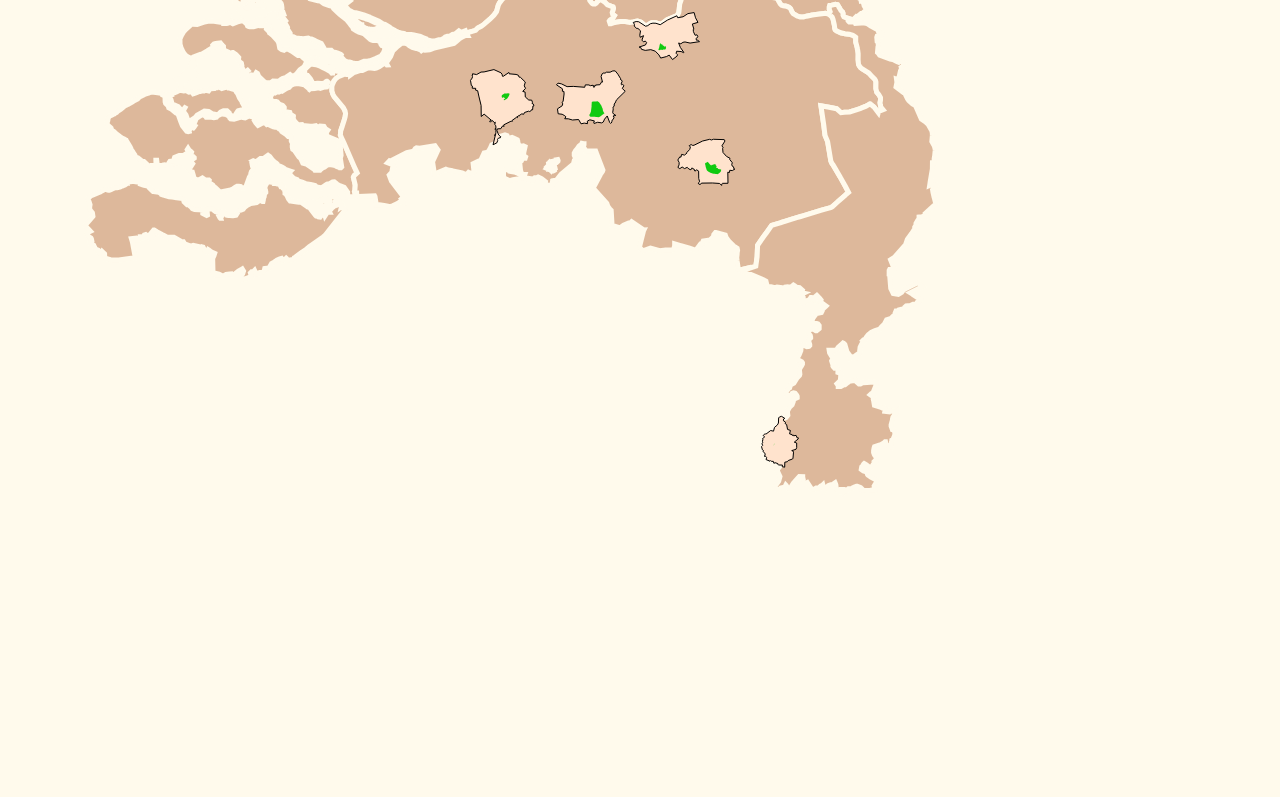
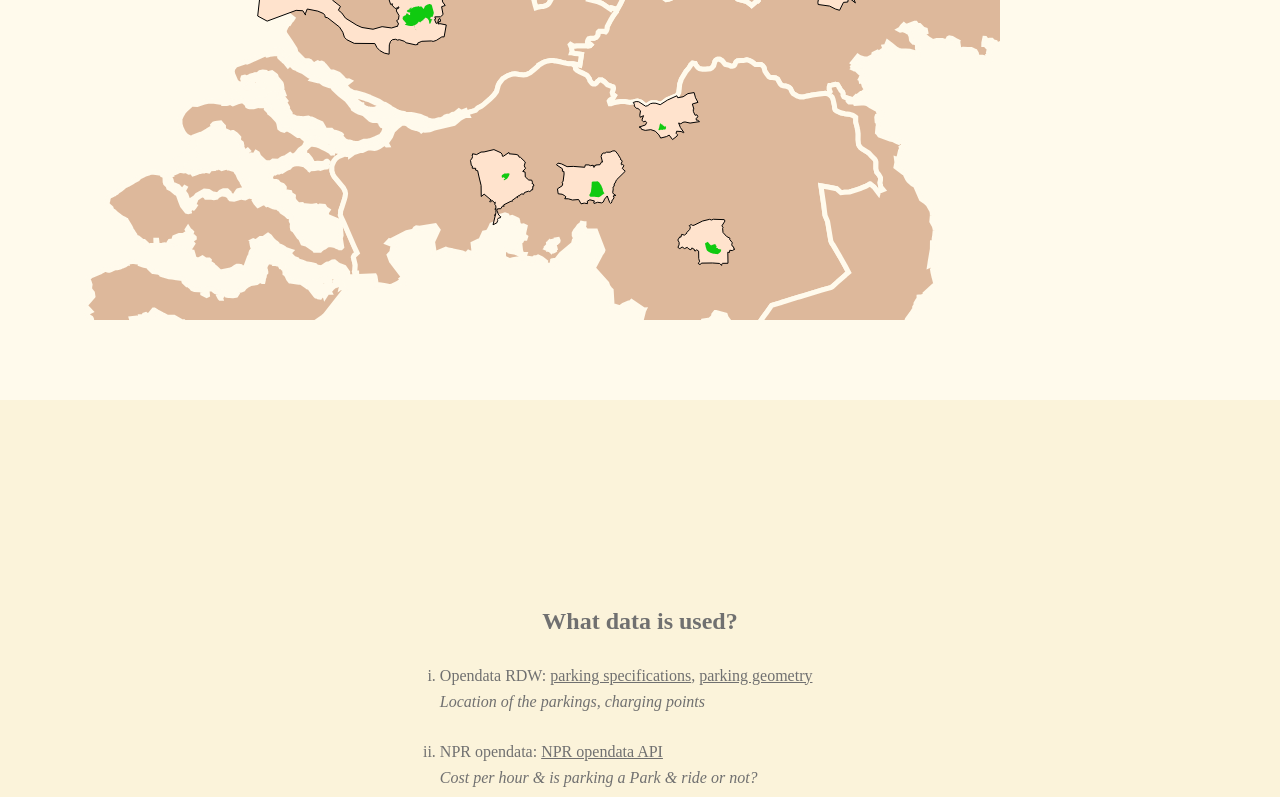
Before and after one commit to StanBankras/frontend-applications, a Svelte app: page / in a window 1280 px wide. Shown: the part 2000-2797 px from the top of the page. Before the commit the page ends 2504 px from the top, so only its background shows below. Built offline with nearby package versions, Linux system fonts and the light colour scheme; no server answers.

Commit message:
Templating done

```diff
--- a/src/App.svelte
+++ b/src/App.svelte
@@ -1,28 +1,11 @@
 <Question/>
 <Information/>
-<div id="map">
-  { #await $parkingData }
-  <div class="loader-container" v-else>
-    <img src="/src/assets/img/loader.svg" alt="loader">
-  </div>
-  { :then data }
-  <div class="map">
-    <Map/>
-  </div>
-  { /await }
-</div>
-<div class="left">
-  { #if $selectedParkings.length > 0 || $parkingData.length > 0 }
-  <div transition:fade>
-    <Table/>
-  </div>
-  { /if }
-</div>
+<DataViz/>
+<DataInformation/>
 
 <script>
   // Svelte
   import { onMount } from 'svelte';
-  import { fade } from 'svelte/transition';
 
   // Utils
   import { getData } from './utils/helpers';
@@ -32,10 +15,10 @@
   import { getNpropendata } from './services/nprservice';
 
   // Components
-  import Map from './components/Map/Index.svelte';
-  import Table from './components/Table/Table.svelte';
   import Question from './components/Question.svelte';
   import Information from './components/Information.svelte';
+  import DataViz from './components/DataViz.svelte';
+  import DataInformation from './components/DataInformation.svelte';
 
   // Data
   import { selectedParkings, eZones, parkingData } from '/src/store/store';
@@ -73,22 +56,12 @@
     margin: 0;
     padding: 0;
     box-sizing: border-box;
+    color: #707070;
   }
   :global(body) {
     margin: 0;
-  max-height: 100vw;
+    max-width: 100vw;
+    overflow-x: hidden;
     background-color: #fffaec;
   }
-.map {
-  width: 1000px;
-  height: 900px;
-}
-.loader-container {
-  width: 100%;
-  height: 100%;
-  min-height: 80vh;
-  display: flex;
-  justify-content: center;
-  align-items: center;
-}
 </style>
--- /dev/null
+++ b/src/components/DataInformation.svelte
@@ -0,0 +1,44 @@
+<footer>
+  <h2>What data is used?</h2>
+  <ul>
+    <li>
+      <span>Opendata RDW: <a href="#">parking specifications</a>, <a href="#">parking geometry</a></span>
+      <span><i>Location of the parkings, charging points</i></span>
+    </li>
+    <li>
+      <span>NPR opendata: <a href="#">NPR opendata API</a></span>
+      <span><i>Cost per hour & is parking a Park & ride or not?</i></span>
+    </li>
+    <li>
+      <span>Environmental zones in The Netherlands: <a href="#">API</a></span>
+      <span><i>Get polygon data from the environmental zones in The Netherlands</i></span>
+    </li>
+  </ul>
+  <p>By Stan Bankras</p>
+</footer>
+
+<style lang="scss">
+  footer {
+    background-color: #FBF3DA;
+    height: 100vh;
+    display: flex;
+    flex-direction: column;
+    justify-content: center;
+    align-items: center;
+    h2 {
+      margin-bottom: 2rem;
+    }
+    ul {
+      padding-left: 30px;
+      list-style: lower-roman;
+      margin-bottom: 5rem;
+      li {
+        margin-bottom: 2rem;
+        span {
+          display: block;
+          margin-bottom: 0.5rem;
+        }
+      }
+    }
+  }
+</style>
--- /dev/null
+++ b/src/components/DataViz.svelte
@@ -0,0 +1,41 @@
+<section>
+  <div id="map">
+    { #await $parkingData }
+    <div class="loader-container" v-else>
+      <img src="/src/assets/img/loader.svg" alt="loader">
+    </div>
+    { :then data }
+    <div class="map">
+      <Map/>
+    </div>
+    { /await }
+  </div>
+</section>
+
+<script>
+  import { parkingData } from '/src/store/store.js';
+
+  import Map from '/src/components/Map/Index.svelte';
+</script>
+
+<style lang="scss">
+  section {
+    height: 100vh;
+    padding: 5rem 0;
+  }
+  #map {
+    width: 1000px;
+    height: 100%;
+    .map {
+      height: 100%;
+    }
+  }
+  .loader-container {
+    width: 100%;
+    height: 100%;
+    min-height: 80vh;
+    display: flex;
+    justify-content: center;
+    align-items: center;
+  }
+</style>
--- a/src/components/Information.svelte
+++ b/src/components/Information.svelte
@@ -1,5 +1,4 @@
 <section id="information">
-  <div class="wrapper">
   <p>
     In environmental zones, you would normally expect more awareness for environmentally friendly transportation:
     the goal of these zones is to reduce polution. The Netherlands has 13 of these so-called environmental zones.
@@ -11,7 +10,6 @@
     <li>Good accessibility to public transport (park & ride)</li>
     <li>Higher cost to park (assumption: motivate public transport)</li>
   </ul>
-  </div>
 </section>
 
 <style lang="scss">
--- a/src/components/Map/Index.svelte
+++ b/src/components/Map/Index.svelte
@@ -58,7 +58,7 @@
   onMount(async () => {
     provinceData = await getData('data/provinces.json');
     municipalityData = await getData('data/townships.json');
-    selectAll('svg g').call(zooming);
+    // selectAll('svg g').call(zooming);
   });
 </script>
 
--- a/src/components/Question.svelte
+++ b/src/components/Question.svelte
@@ -1,8 +1,6 @@
 <section id="question">
-  <div class="wrapper">
   <img src="/src/assets/img/ezones.png" alt="environmentzones netherlands">
   <h1>Is environmentally friendly transportation supported more in parking places that are situated in environmental zones?</h1>
-  </div>
 </section>
 
 <style lang="scss">
@@ -10,14 +8,8 @@
     background-color: #FBF3DA;
     height: 100vh;
     display: flex;
-    flex-direction: column;
     align-items: center;
     justify-content: center;
-    > div {
-      display: flex;
-      align-items: center;
-      justify-content: center;
-      align-content: center;
     h1 {
       max-width: 600px;
       color: #707070;
@@ -27,5 +19,4 @@
       margin-right: 2rem;
     }
   }
-  }
 </style>
```
Lines whose indentation alone changed are shown as unchanged.
